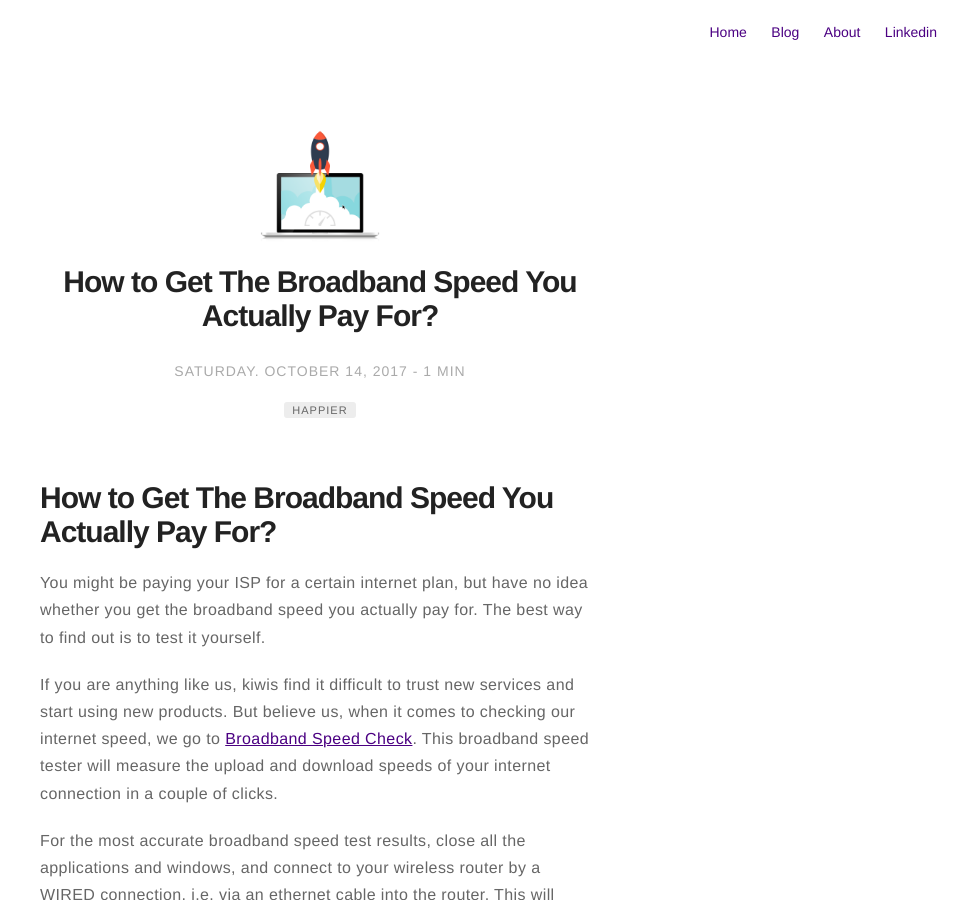
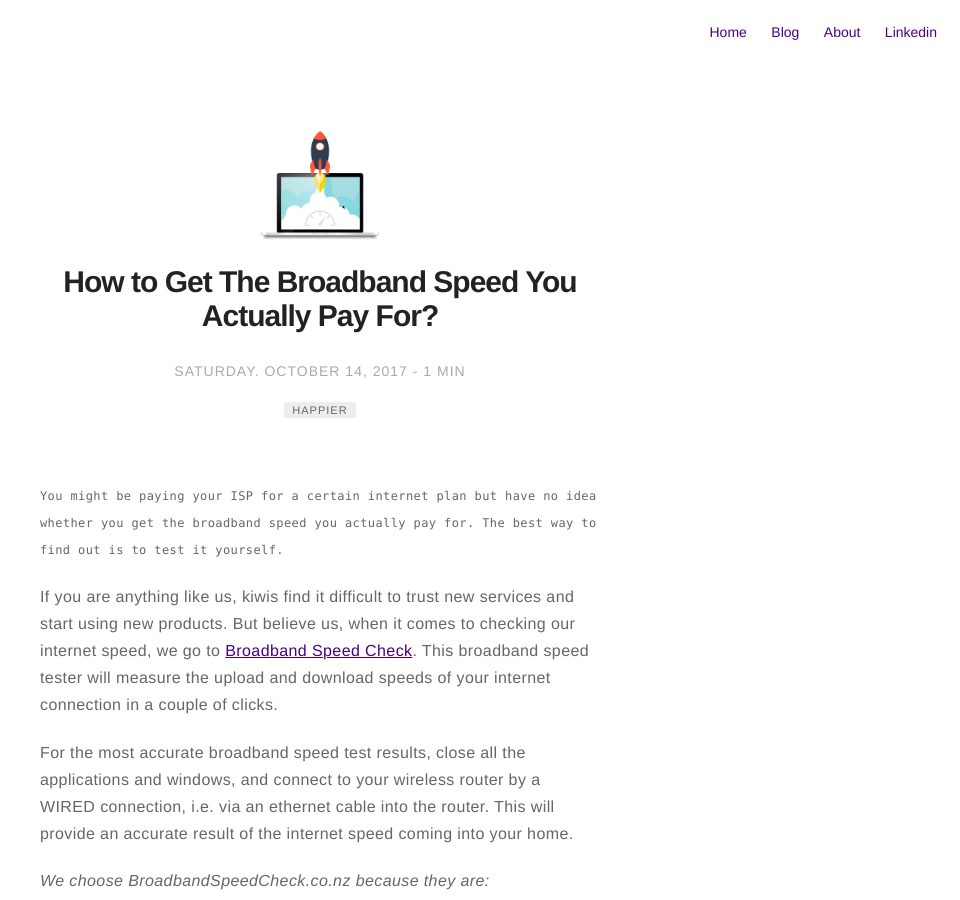
Before and after one commit to bogdanponomarov/bogdanponomarov.github.io, a Jekyll site: the page built from _posts/2017-10-14-broadband-speed-test.markdown, in a window 1280 px wide and 900 px high. Shown: the whole window, without its empty margins (320-1280 px from the left). Built offline with Jekyll 4.4.1, drawn with Linux system fonts in a browser that asks for light colours; comment, search, counter and statistics services are not loaded.

Commit message:
Headline change

```diff
--- a/_posts/2017-10-14-broadband-speed-test.markdown
+++ b/_posts/2017-10-14-broadband-speed-test.markdown
@@ -12,9 +12,7 @@ category: blog
 author: bogdanponomarov
 externalLink: false
 ---
-# How to Get The Broadband Speed You Actually Pay For?
-
-You might be paying your ISP for a certain internet plan, but have no idea whether you get the broadband speed you actually pay for. The best way to find out is to test it yourself.
+`You might be paying your ISP for a certain internet plan but have no idea whether you get the broadband speed you actually pay for. The best way to find out is to test it yourself.`
 
 If you are anything like us, kiwis find it difficult to trust new services and start using new products. But believe us, when it comes to checking our internet speed, we go to [Broadband Speed Check](http://broadbandspeedcheck.co.nz/). This broadband speed tester will measure the upload and download speeds of your internet connection in a couple of clicks.
 
```
